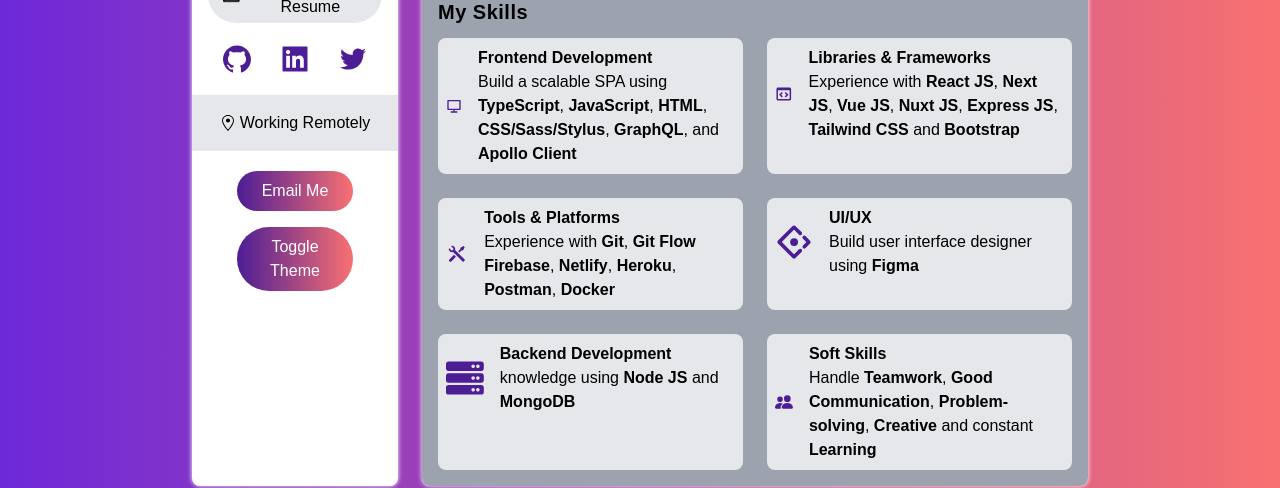
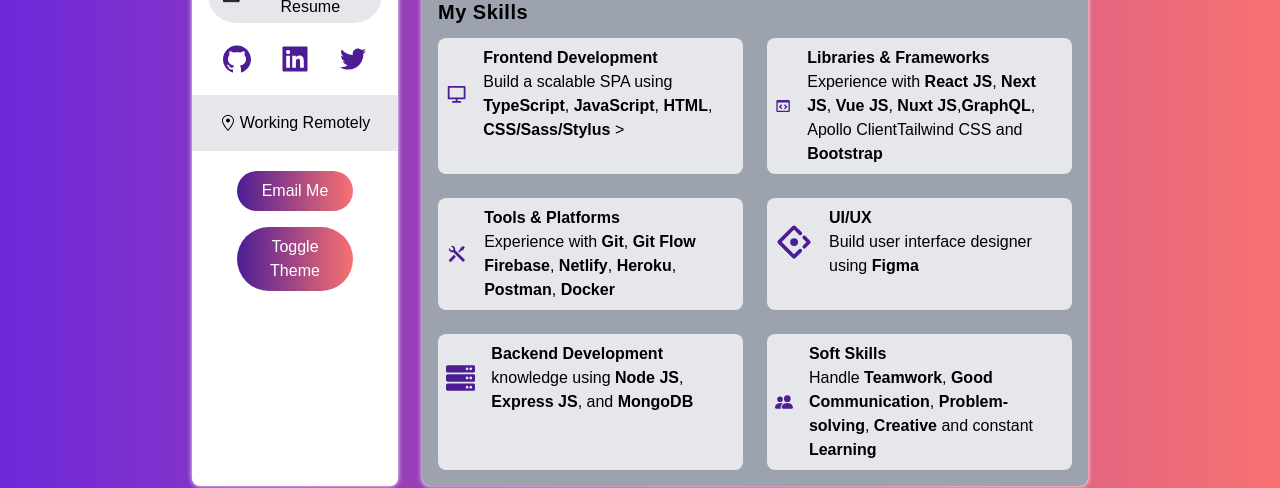
Before and after one commit to marcelleemendess/portfolio-v2, a Next.js app: page / in a window 1280 px wide. Shown: the part 410-898 px from the top of the page. Built offline with nearby package versions, Linux system fonts and the light colour scheme.

Commit message:
edit text about

```diff
--- a/components/About.tsx
+++ b/components/About.tsx
@@ -26,7 +26,7 @@
         >
           <h5 className="my-3 font-medium">
             I a passionate <RoughNotationGroup show={true}><RainbowHighlight color={colors[0]}>Software Developer</RainbowHighlight></RoughNotationGroup>  who uses web technologies to create user-friendly, simple and engaging products.
-            I have spent most of my time working with  <RoughNotationGroup show={true}><RainbowHighlight color={colors[0]}>Javascript</RainbowHighlight></RoughNotationGroup>, the frameworks, and new features, but I am always excited to learn new technologies that challenge me, at the moment I am learning Python and back-end developement.
+            I have spent most of my time working with  <RoughNotationGroup show={true}><RainbowHighlight color={colors[0]}>Javascript</RainbowHighlight></RoughNotationGroup>, the frameworks, and new features, but I am always excited to learn new technologies that challenge me, at the moment I am learning Python and back-end developement. <br/>
             I would love to hear from you. Whether it's about a project or just a conversation. <RoughNotationGroup show={true}><RainbowHighlight color={colors[0]}>Just get in touch with me. </RainbowHighlight></RoughNotationGroup>
           </h5>
           <div
--- a/data.ts
+++ b/data.ts
@@ -10,13 +10,13 @@
     Icon: RiComputerLine,
     title: "Frontend Development",
     about:
-      "Build a scalable SPA using <b>TypeScript</b>, <b>JavaScript</b>, <b>HTML</b>, <b>CSS/Sass/Stylus</b>, <b>GraphQL</b>, and <b>Apollo Client</b>",
+      "Build a scalable SPA using <b>TypeScript</b>, <b>JavaScript</b>, <b>HTML</b>, <b>CSS/Sass/Stylus</b> >",
   },
   {
     Icon: BiCodeBlock,
     title: "Libraries & Frameworks",
     about:
-      "Experience with <b>React JS</b>, <b>Next JS</b>, <b>Vue JS</b>, <b>Nuxt JS</b>, <b>Express JS</b>, <b>Tailwind CSS</b> and <b>Bootstrap</b>",
+      "Experience with <b>React JS</b>, <b>Next JS</b>, <b>Vue JS</b>, <b>Nuxt JS</b>,<b>GraphQL</b>, <b,>Apollo Client</b, <b>Tailwind CSS</b> and <b>Bootstrap</b>",
   },
   {
     Icon: RiToolsFill,
@@ -34,7 +34,7 @@
     Icon: FaServer,
     title: "Backend Development",
     about:
-      "knowledge using <b>Node JS</b> and <b>MongoDB</b>",
+      "knowledge using <b>Node JS</b>, <b>Express JS</b>, and <b>MongoDB</b>",
   },
    {
     Icon: BsFillPeopleFill,
```
